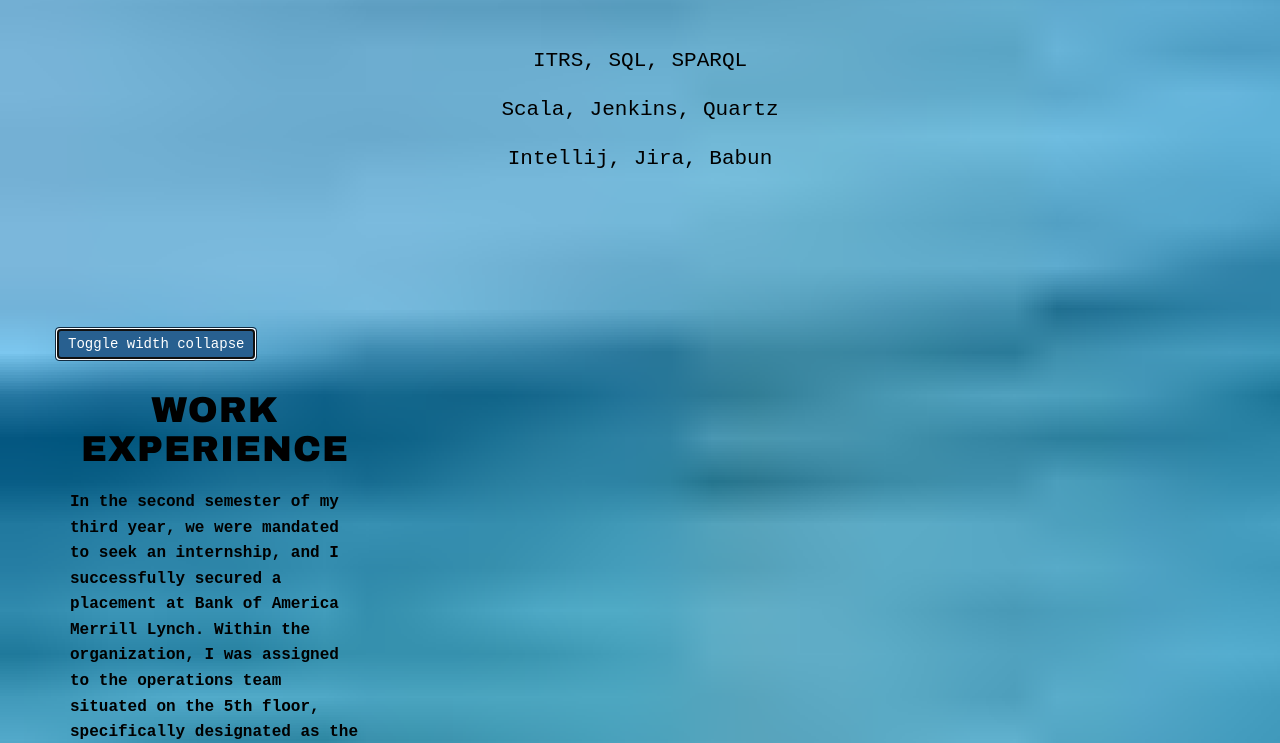
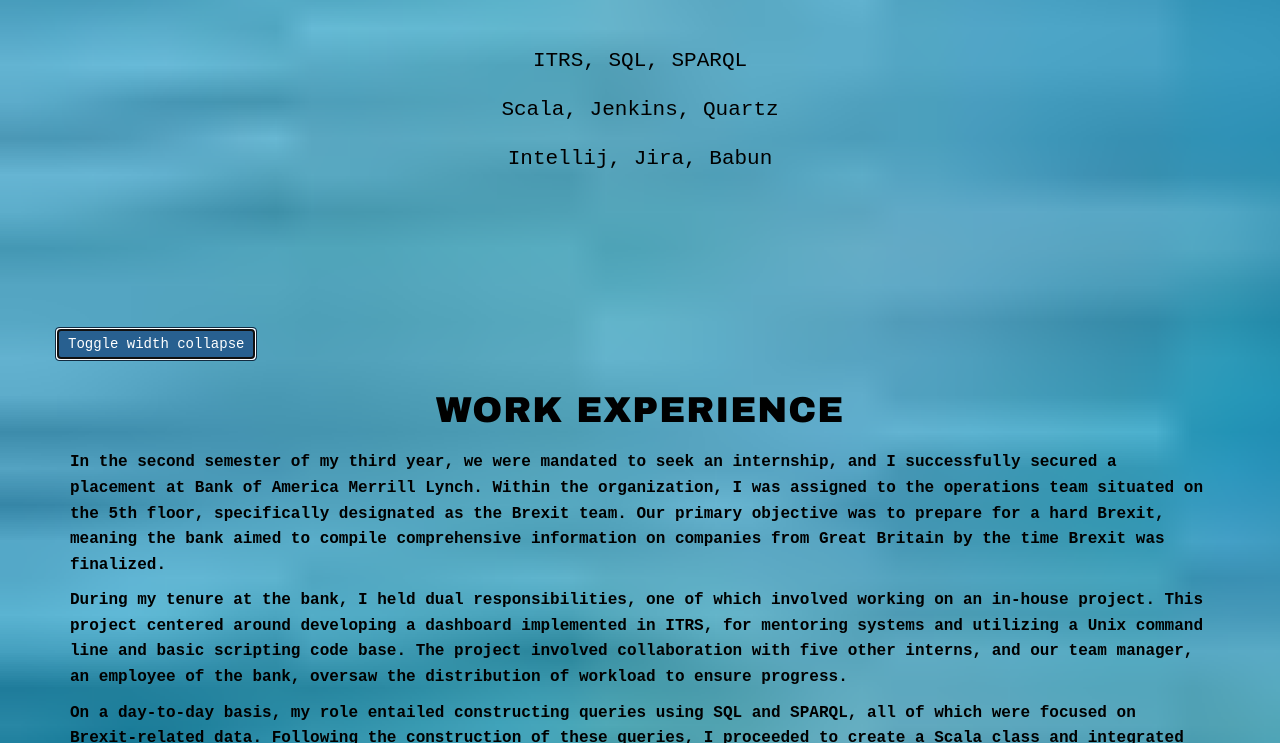
Before and after one commit to alexgrantjnr/alexgrantjnr.github.io, a plain HTML site: page index.html in a window 1280 px wide. Both pictures are taken after a click on the button "Toggle width collapse". Shown: the part 4498-5241 px from the top of the page. Drawn offline with nearby package versions, Linux system fonts and the light colour scheme.

Commit message:
Collapse test part 2.5

```diff
--- a/index.html
+++ b/index.html
@@ -675,7 +675,7 @@
 
 
 	<!--Work Experience-->
-	<div class="container" text-center id="Education">
+	<div class="container" >
 		<div class="row">
 			<h1>Work Experience</h1>
 			<div class="col-md-12 text-center">
@@ -718,7 +718,7 @@
 	<!--Work Experience End-->
 
 
-	<div class="container">
+	<div class="container" text-center id="Education">
 		<div class="row">
 
 	<p>
@@ -728,7 +728,7 @@
   </p>
   <div style="min-height: 120px;">
 	<div class="collapse width" id="collapseWidthExample">
-	  <div class="card card-body" style="width: 320px;">
+	  <div class="card card-body">
 		<h1>Work Experience</h1>
 		<div class="col-md-12 text-center">
 			<p>In the second semester of my third year, we were mandated to seek an internship, and I successfully secured
```
